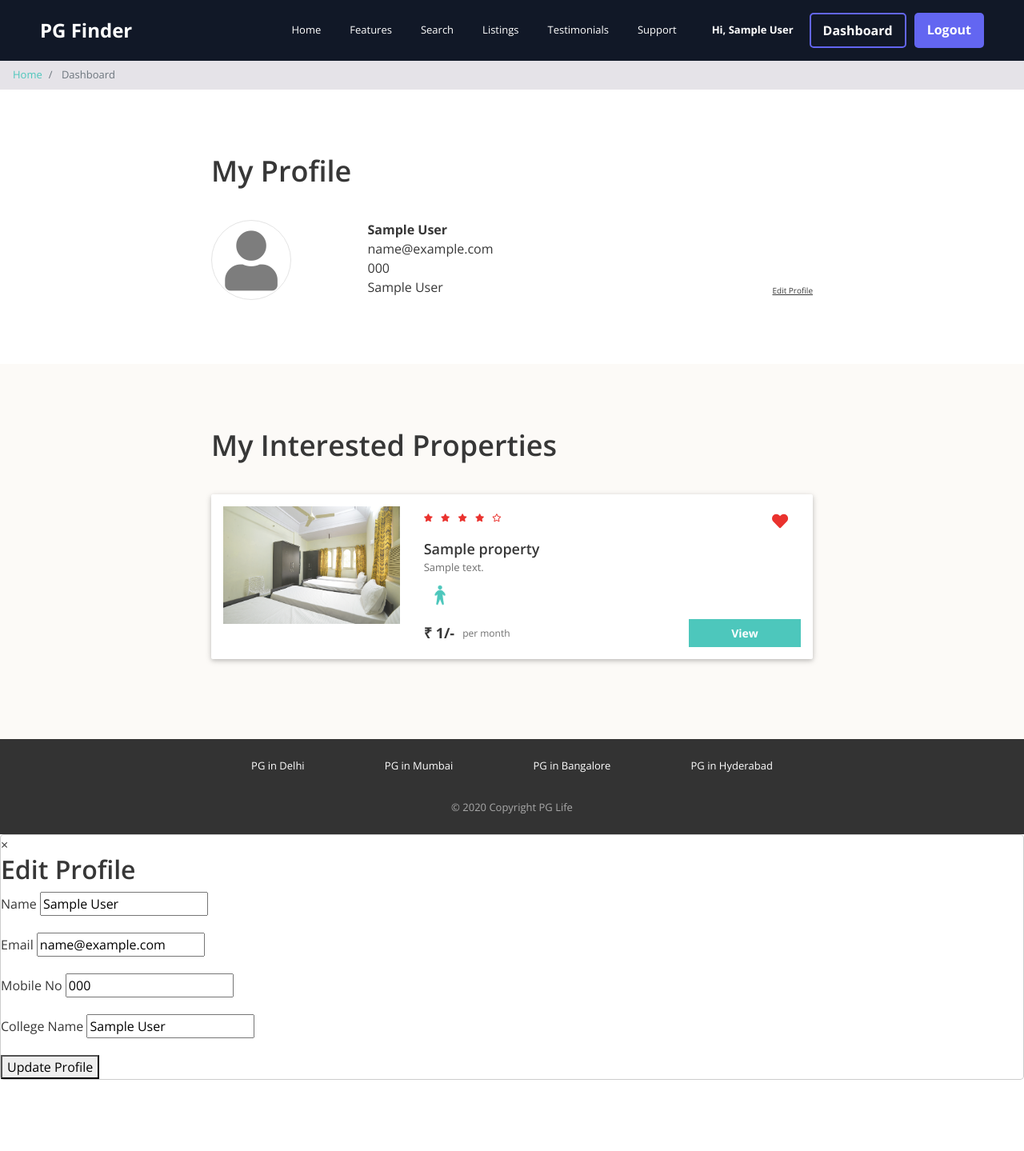
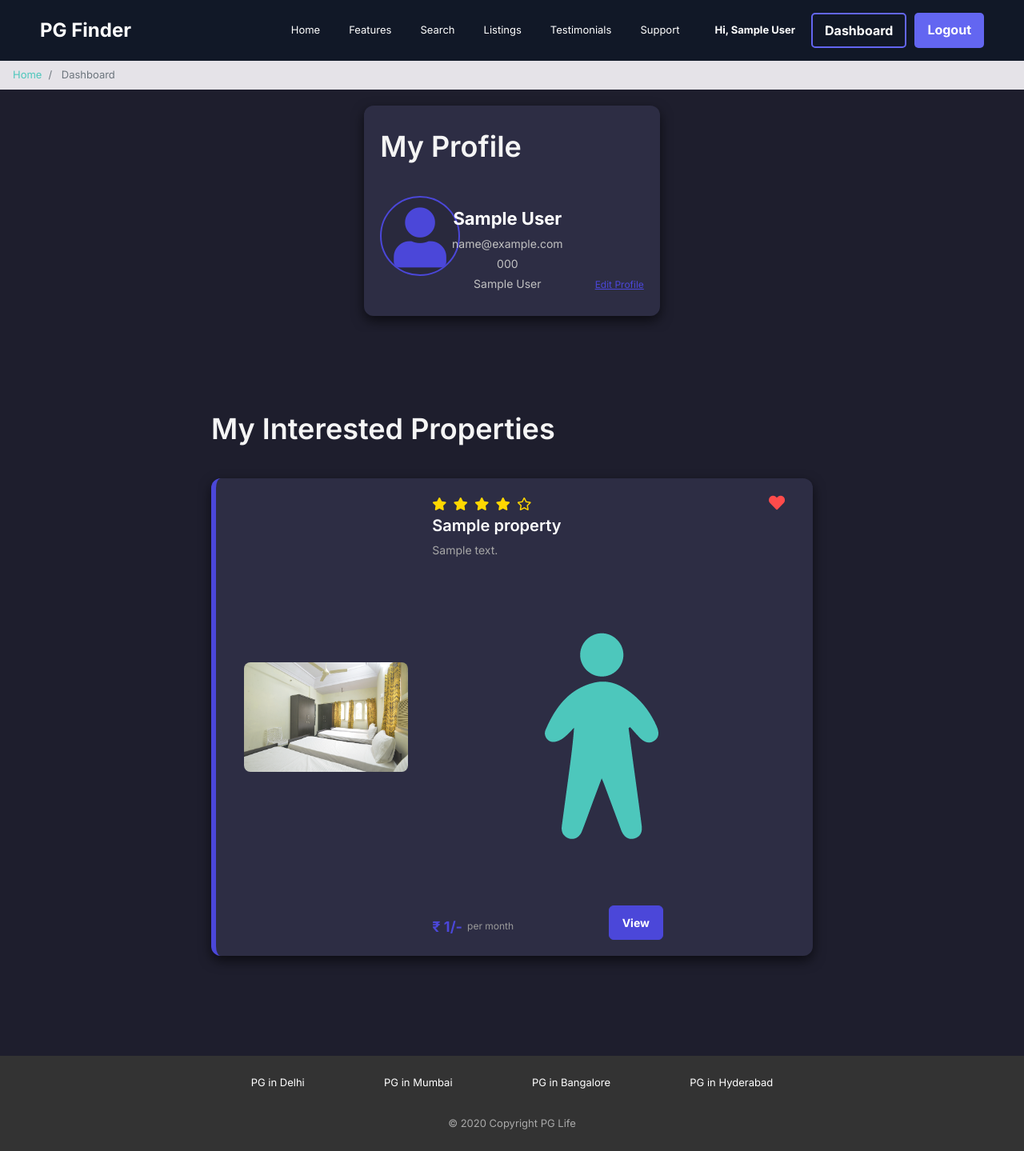
Before and after one commit to prateekyadav2003/project, a PHP site: page /pglife-main/dashboard.php in a window 1280 px wide. Shown: the whole page at 80% size. Before the commit the page ends 1350 px from the top, so only its background shows below. Run offline with PHP 8.4, Linux system fonts and the light colour scheme; the visitor is signed in with stand-in values (Sample User, id 1); tables that the repository leaves empty hold one stand-in row (values such as "Sample post"); some libraries are stand-ins or nearby versions.

Commit message:
Update dashboard.css

```diff
--- a/css/dashboard.css
+++ b/css/dashboard.css
@@ -1,122 +1,351 @@
-@media (max-width: 768px) {
-    .profile-img-container {
-        text-align: center;
-        padding-bottom: 32px;
-    }
+/*---------------------------------------
+  1) Global & Layout
+---------------------------------------*/
+@import url('https://fonts.googleapis.com/css2?family=Inter:wght@400;600;700&display=swap');
+
+* {
+  margin: 0;
+  padding: 0;
+  box-sizing: border-box;
+  font-family: 'Inter', sans-serif;
 }
 
+html, body {
+  height: 100%;
+}
+
+body {
+  display: flex;
+  flex-direction: column;
+  min-height: 100vh;
+  background-color: #1e1e2d;
+  color: #f5f5f5;
+}
+
+/* Make main containers not shrink, and push footer down */
+body > header,
+body > nav,
+body > .my-profile,
+body > .my-interested-properties {
+  flex-shrink: 0;
+}
+body > .spacer {
+  flex: 1; /* add <div class="spacer"></div> before footer */
+}
+
+/*---------------------------------------
+  2) Navbar / Breadcrumb
+---------------------------------------*/
+header .navbar,
+nav.breadcrumb {
+  background-color: #2d2d44 !important;
+  padding: 10px 20px !important;
+  box-shadow: 0 4px 8px rgba(0, 0, 0, 0.6);
+}
+
+header .navbar-brand,
+nav.breadcrumb .breadcrumb-item a {
+  color: #4B47D9 !important;
+  font-weight: 600;
+}
+
+header .navbar-nav .nav-link {
+  color: #f5f5f5 !important;
+  font-weight: 600;
+  margin-right: 15px;
+}
+header .navbar-nav .nav-link:hover,
+nav.breadcrumb .breadcrumb-item.active {
+  color: #4B47D9 !important;
+}
+
+/*---------------------------------------
+  3) Profile Card
+---------------------------------------*/
+.my-profile.page-container {
+  background-color: #2d2d44;
+  border-radius: 12px;
+  padding: 30px 20px;
+  max-width: 800px;
+  margin: 20px auto;
+  box-shadow: 0 6px 15px rgba(0, 0, 0, 0.6);
+}
+
+.profile-img-container {
+  text-align: center;
+  margin-bottom: 20px;
+}
 .profile-img {
-    color: #7d7d7d;
-    font-size: 75px;
-    text-align: center;
-    border: 1px solid #e4e4e4;
-    border-radius: 50%;
-    height: 100px;
-    width: 100px;
-    line-height: 100px;
+  color: #4B47D9;
+  font-size: 75px;
+  border: 2px solid #4B47D9;
+  border-radius: 50%;
+  width: 100px;
+  height: 100px;
+  line-height: 100px;
+  background-color: #29293d;
 }
 
 .profile .name {
-    font-weight: bold;
+  font-size: 22px;
+  font-weight: 700;
+  text-align: center;
+  color: #ffffff;
+  margin-top: 12px;
+}
+.profile .email,
+.profile .phone,
+.profile .college {
+  font-size: 14px;
+  color: #c2c2c2;
+  text-align: center;
+  margin-top: 4px;
 }
 
 .edit-profile {
-    font-size: 10px;
-    text-decoration: underline;
-    cursor: pointer;
+  display: block;
+  text-align: center;
+  margin-top: 10px;
+  font-size: 12px;
+  text-decoration: underline;
+  color: #4B47D9;
+  cursor: pointer;
 }
 
+/*---------------------------------------
+  4) Interested Properties Section
+---------------------------------------*/
 .my-interested-properties {
-    background-color: #fcfaf7;
+  background-color: #1e1e2d;
+  padding: 20px 0;
 }
 
+/* Base card styling */
 .property-card {
-    background-color: #ffffff;
-    border-radius: 2px;
-    padding: 15px 0px;
-    margin: 20px auto;
-    box-shadow: 0 2px 5px 0 rgba(0, 0, 0, 0.16), 0 2px 10px 0 rgba(0, 0, 0, 0.12);
+  display: flex;
+  flex-wrap: wrap;
+  align-items: center;
+  background-color: #2d2d44;
+  border-radius: 12px;
+  padding: 20px;
+  margin: 25px auto;
+  max-width: 800px;
+  border-left: 6px solid #4B47D9;
+  box-shadow: 0 6px 15px rgba(0, 0, 0, 0.6);
+  transition: transform 0.3s ease, box-shadow 0.3s ease, border-color 0.3s ease;
 }
 
-.property-card:focus,
-.property-card:hover {
-    box-shadow: 0 5px 11px 0 rgba(0, 0, 0, 0.18), 0 4px 15px 0 rgba(0, 0, 0, 0.15);
+/* Remove extra gutter margins inside Bootstrap rows */
+.property-card .row {
+  margin: 0;
 }
 
-.image-container {
-    text-align: center;
+/* Flex children */
+.property-card .image-container {
+  flex: 0 0 40%;
+  display: flex;
+  justify-content: center;
+  align-items: center;
+}
+.property-card .content-container {
+  flex: 1;
+  display: flex;
+  flex-direction: column;
+  justify-content: space-between;
+  padding: 0 15px;
 }
 
-@media (max-width: 768px) {
-    .image-container {
-        padding-bottom: 12px;
-    }
+/* Image styling + hover scale */
+.image-container img {
+  width: 100%;
+  max-width: 280px;
+  border-radius: 8px;
+  transition: transform 0.3s ease;
+}
+.property-card:hover img {
+  transform: scale(1.05);
 }
 
-.image-container img {
-    width: 100%;
-    max-width: 300px;
+/* 1) Define the glow animation */
+@keyframes card-glow {
+    0% {
+      box-shadow: 0 6px 15px rgba(75, 71, 217, 0.4), 0 0 0 rgba(75, 71, 217, 0);
+    }
+    50% {
+      box-shadow: 0 6px 20px rgba(75, 71, 217, 0.7), 0 0 20px rgba(75, 71, 217, 0.3);
+    }
+    100% {
+      box-shadow: 0 6px 15px rgba(75, 71, 217, 0.4), 0 0 0 rgba(75, 71, 217, 0);
+    }
+  }
+
+  /* 2) Apply it on hover */
+  .property-card:hover {
+    transform: translateY(-4px);
+    border-color: #6b68d1;
+    /* remove the old static box-shadow or keep it as base */
+    /* box-shadow: 0 10px 30px rgba(75, 71, 217, 0.3); */
+    animation: card-glow 1.5s ease-in-out infinite alternate;
+  }
+
+/* Title color on hover */
+.property-card:hover .property-name {
+  color: #6b68d1;
 }
 
-.star-container i {
-    color: #EA322E;
-    font-size: 10px;
-    margin-right: 6px;
+/* Content text */
+.property-name {
+  font-size: 20px;
+  font-weight: 600;
+  color: #ffffff;
+}
+.property-address {
+  font-size: 14px;
+  color: #a6a6a6;
+  margin: 5px 0 10px;
 }
 
-.interested-container {
-    text-align: center;
-    padding: 8px 16px;
+/* Ratings & interest */
+.star-container i {
+  color: #FFD700;
+  margin-right: 4px;
+}
+.interested-container i {
+  color: #ff4b4b;
+  font-size: 20px;
+  cursor: pointer;
+  transition: transform 0.2s;
+}
+.interested-container i:hover {
+  transform: scale(1.1);
 }
 
-.interested-container i {
-    color: #EA322E;
-    font-size: 20px;
-    cursor: pointer;
+/* Rent & button */
+.rent-container {
+  display: flex;
+  align-items: center;
+  margin-top: 10px;
+}
+.rent {
+  font-size: 18px;
+  font-weight: bold;
+  color: #4B47D9;
+  margin-right: 6px;
+}
+.rent-unit {
+  font-size: 12px;
+  color: #999;
 }
 
-.interested-text {
-    font-size: 10px;
+.button-container .btn,
+.btn-primary {
+  background-color: #4B47D9 !important;
+  border-color: #4B47D9 !important;
+  border-radius: 6px;
+  padding: 10px 16px;
+  font-size: 14px;
+  color: #fff !important;
+  transition: background 0.3s;
+}
+.button-container .btn:hover,
+.btn-primary:hover {
+  background-color: #3a39b3 !important;
+  border-color: #3a39b3 !important;
 }
 
-.detail-container {
-    padding-bottom: 10px;
+/*---------------------------------------
+  5) Sticky Footer
+---------------------------------------*/
+footer {
+  background-color: #2d2d44;
+  color: #c2c2c2;
+  text-align: center;
+  padding: 15px 20px;
+  position: sticky;
+  top: 100vh;
+  margin-top: 20px;
 }
 
-.property-name {
-    font-size: 18px;
-    font-weight: 600;
+/*---------------------------------------
+  6) Responsive Tweaks
+---------------------------------------*/
+@media (max-width: 768px) {
+  .property-card {
+    flex-direction: column;
+  }
+  .property-card .image-container,
+  .property-card .content-container {
+    flex: 1 1 100%;
+    padding: 10px 0;
+  }
+}
+.edit-profile-modal {
+  display: none;
+  position: fixed;
+  z-index: 999;
+  left: 0;
+  top: 0;
+  width: 100vw;
+  height: 100vh;
+  overflow: auto;
+  background-color: rgba(0, 0, 0, 0.7);
+  font-family: Arial, sans-serif;
 }
 
-.property-address {
-    color: #6f6f6f;
-    font-size: 13px;
-    padding-bottom: 5px;
+.modal-content {
+  background-color: #1f1f2e;
+  margin: 5% auto;
+  padding: 20px;
+  border-radius: 8px;
+  width: 90%;
+  max-width: 500px;
+  color: #fff;
+  box-shadow: 0 0 15px rgba(255, 255, 255, 0.1);
 }
 
-.property-gender img {
-    width: 40px;
+.close-btn {
+  color: #fff;
+  float: right;
+  font-size: 24px;
+  cursor: pointer;
 }
 
-.rent-container {
-    display: flex;
-    align-items: center;
+h2 {
+  margin-top: 0;
+  text-align: center;
+  color: #4B47D9;
 }
 
-.rent {
-    font-size: 18px;
-    font-weight: bold;
-    padding-right: 10px;
+.form-group {
+  margin-bottom: 15px;
 }
 
-.rent-unit {
-    color: #6f6f6f;
-    font-size: 12px;
+.form-group label {
+  display: block;
+  margin-bottom: 5px;
+  font-weight: bold;
 }
 
-.button-container .btn {
-    font-size: 14px;
-    border-radius: 0px;
-    width: 140px;
-    float: right;
+.form-group input {
+  width: 100%;
+  padding: 10px;
+  background-color: #2b2b3d;
+  border: 1px solid #4B47D9;
+  color: #fff;
+  border-radius: 4px;
 }
+
+button[type="submit"] {
+  width: 100%;
+  background-color: #4B47D9;
+  color: #fff;
+  padding: 10px;
+  border: none;
+  border-radius: 4px;
+  font-weight: bold;
+  cursor: pointer;
+}
+
+button[type="submit"]:hover {
+  background-color: #6a67e8;
+}
```
